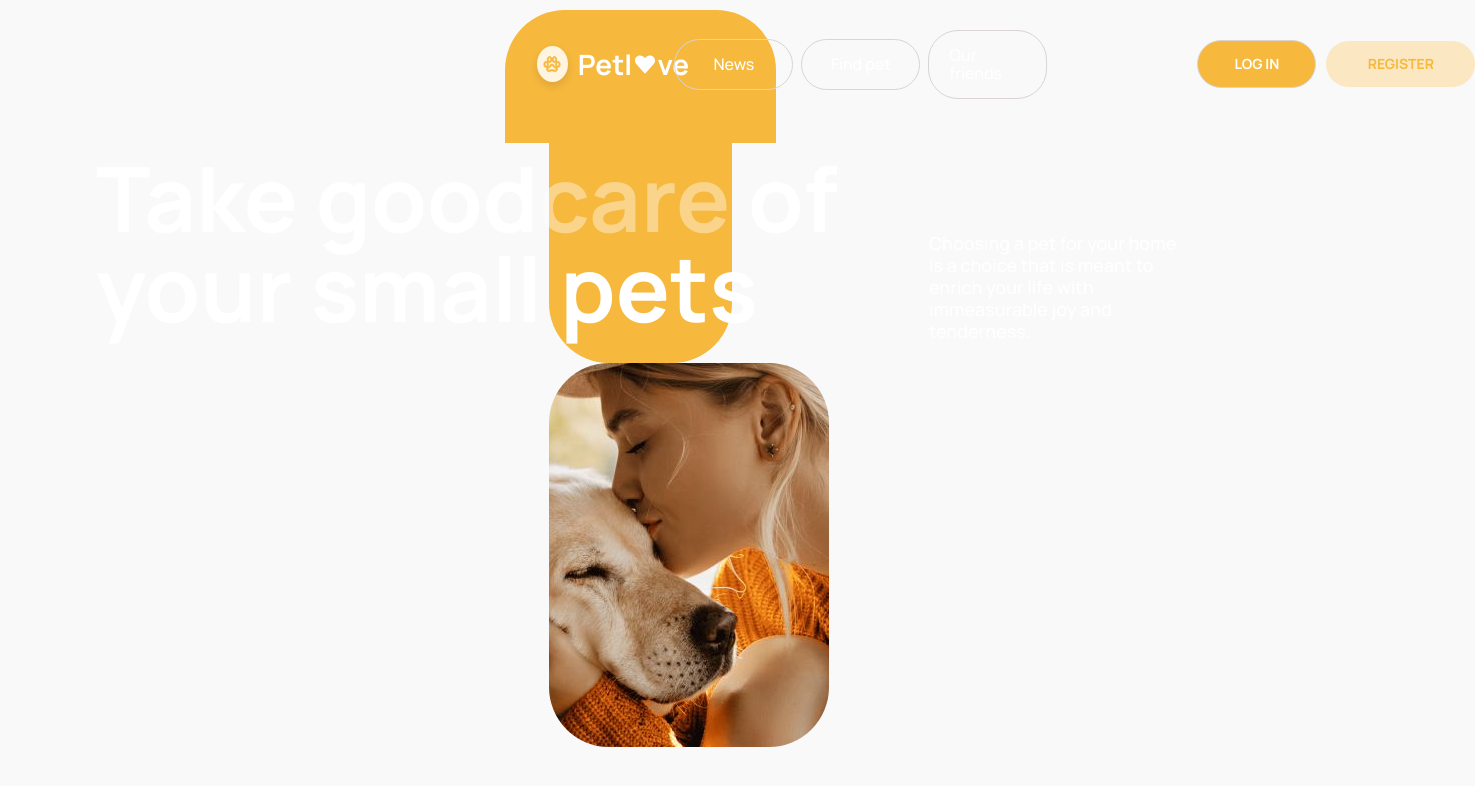
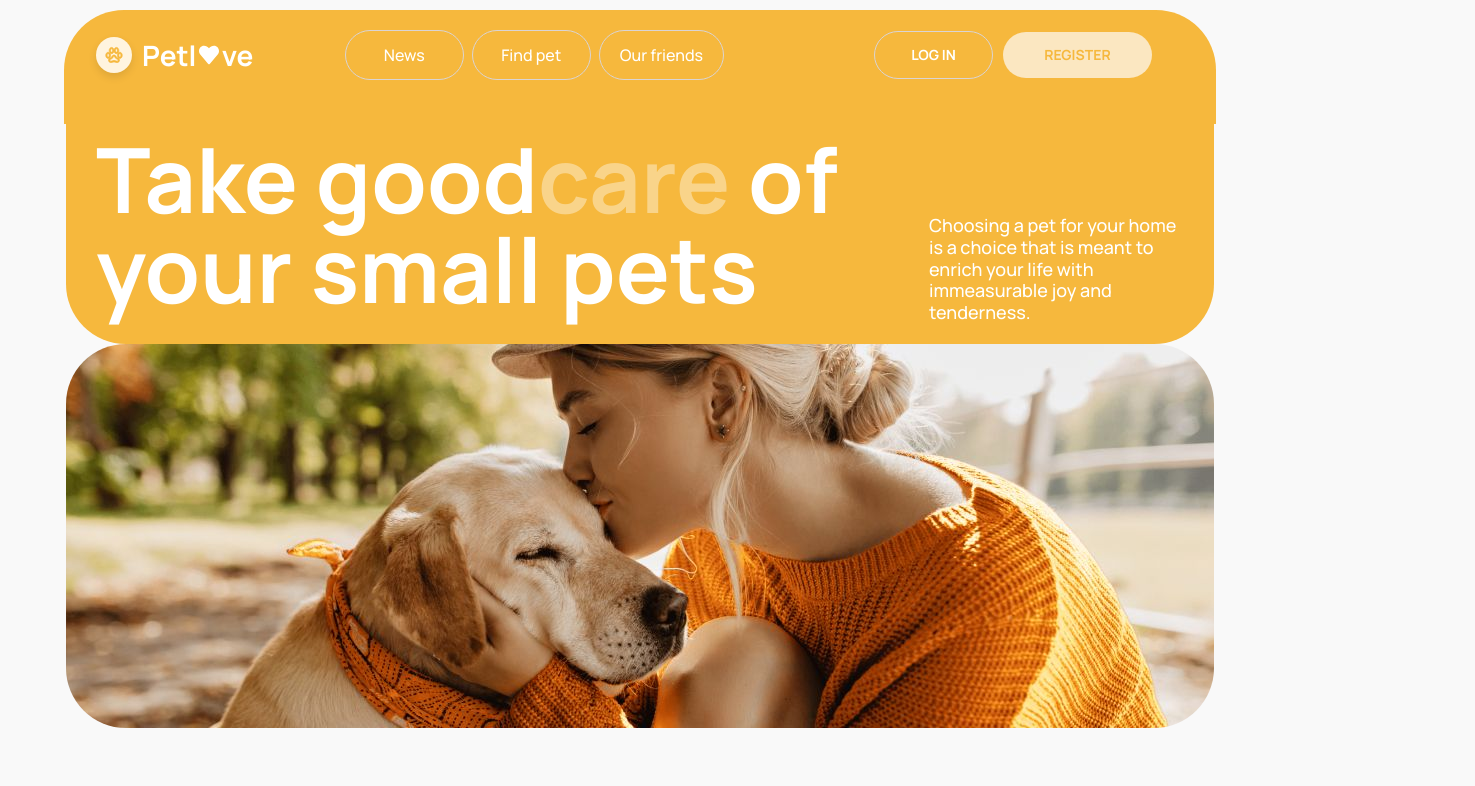
Before and after one commit to Olena457/love-pets, a React (Vite) app: page / in a window 1280 px wide. Shown: the top 786 px of the page, 1475 px wide, since content can reach past the window. Built offline with nearby package versions, Linux system fonts and the light colour scheme.

Commit message:
change Layout

```diff
--- a/src/components/Layout/Layout.jsx
+++ b/src/components/Layout/Layout.jsx
@@ -4,11 +4,8 @@ import css from './Layout.module.css';
 const Layout = ({ children }) => {
   return (
     <>
-      <div className={css.layoutContainer}>{children}</div>
-
-      <main className="mainContent">
-        <Outlet />
-      </main>
+      <div className={css.container}>{children}</div>
+      <Outlet />
     </>
   );
 };
--- a/src/components/Layout/Layout.module.css
+++ b/src/components/Layout/Layout.module.css
@@ -1,19 +1,5 @@
-.layoutContainer {
-  max-width: 375px;
+.container {
+  max-width: 100%;
   margin: 0 auto;
-  padding: 0 16px;
+  padding: 0px 2px;
 }
-
-@media (min-width: 768px) {
-  .layoutContainer {
-    width: 768px;
-    padding: 0 32px;
-  }
-}
-
-@media (min-width: 1400px) {
-  .layouContainer {
-    padding: 0 64px;
-    width: 1440px;
-  }
-}
```
